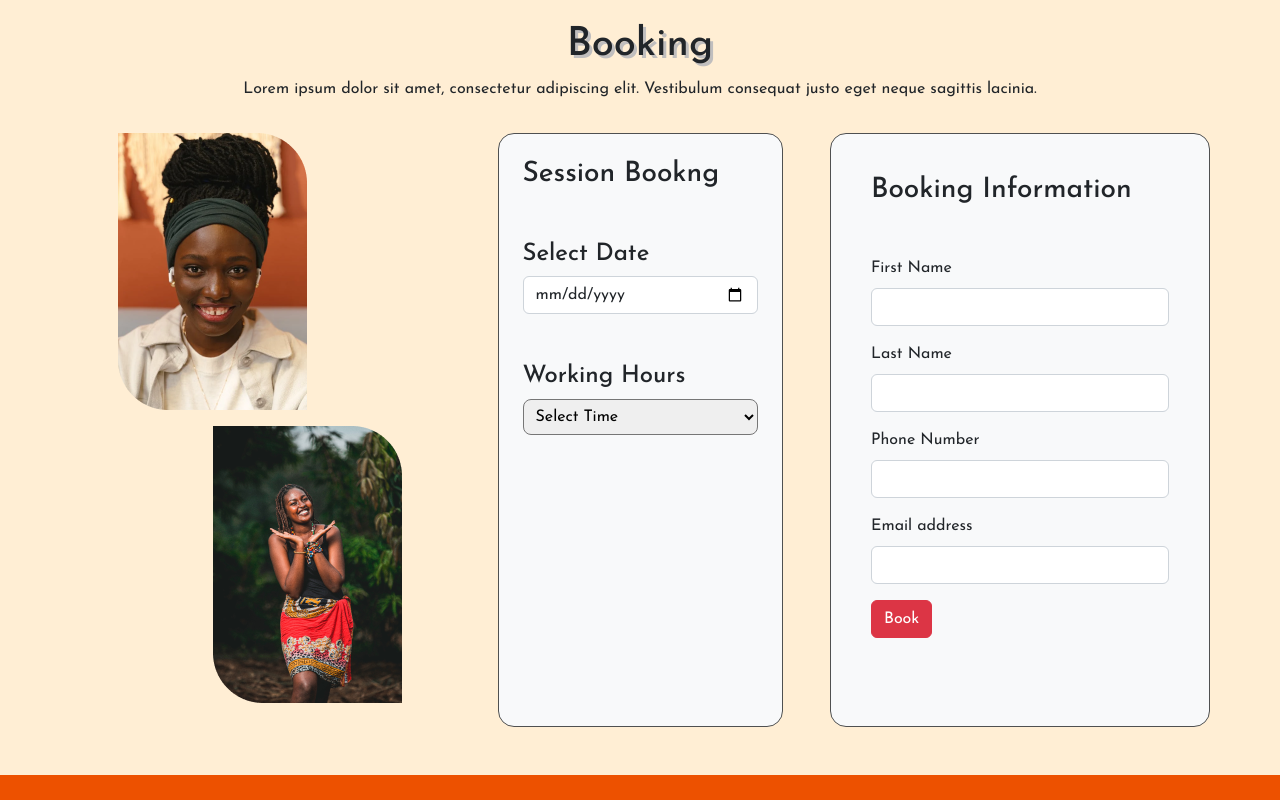
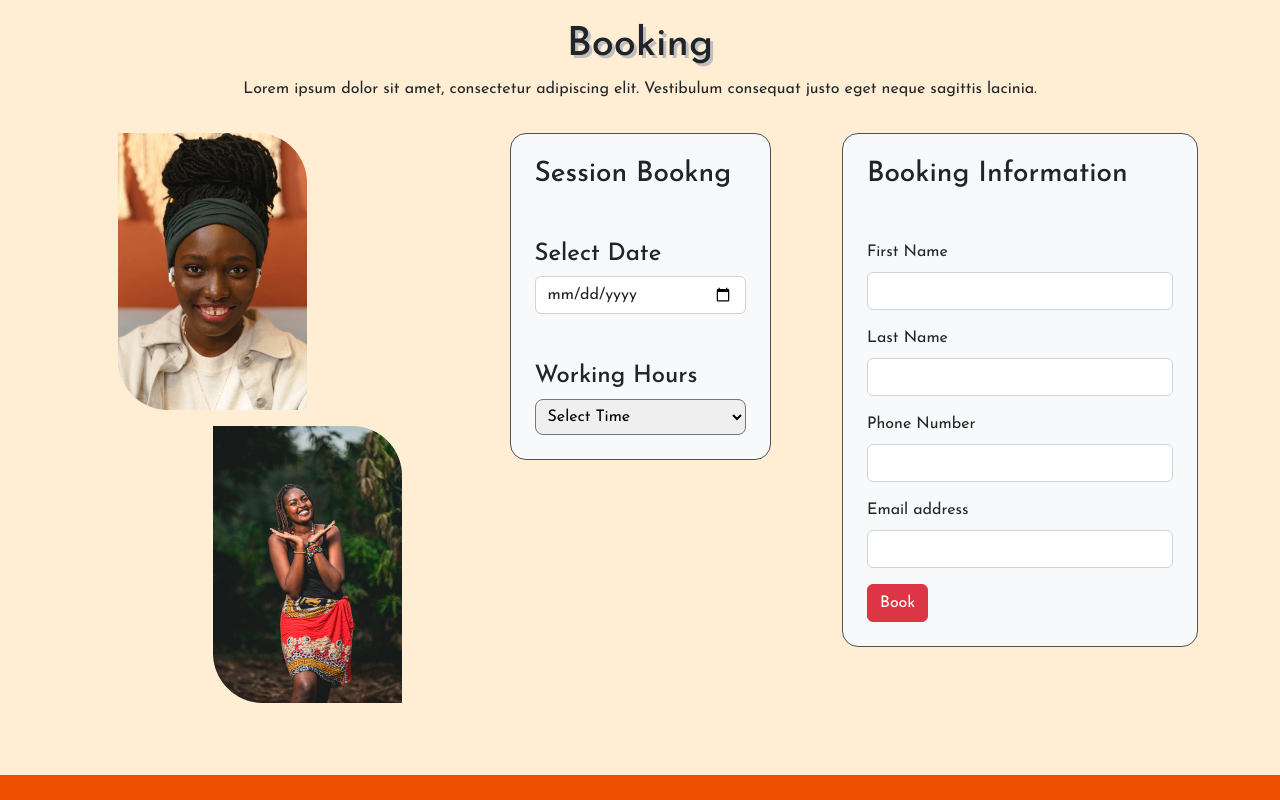
Before and after one commit to Merveille94/RegiGold, a plain HTML site: page index.html in a window 1280 px wide. Shown: the part 1360-2160 px from the top of the page. Drawn offline with nearby package versions, Linux system fonts and the light colour scheme; some packages are replaced by stand-ins of ours; a web font is replaced by a local one.

Commit message:
final update

```diff
--- a/index.html
+++ b/index.html
@@ -216,7 +216,8 @@
             </div>
 
             <!-- calender -->
-            <div class="col-md-3 bg-light rounded-4 p-4 books">
+            <div class="col-md-3">
+              <div class="bg-light rounded-4 p-4 books mb-4">
               <h3 class="mb-5">Session Bookng</h3>
               <!-- Calendar -->
               <label for="date" class="form-label h4">Select Date</label>
@@ -232,11 +233,12 @@
                   <option value="Evening">Evening (5:00 pm - 9:00 pm)</option>
                 </select>
               </div>
+              </div>
             </div>
 
             <!-- Booking Form -->
-            <div class="col-md-4 bg-light rounded-4 p-4 books">
-              <div class="p-3 mb-4">
+            <div class="col-md-4">
+              <div class="mb-4 bg-light rounded-4 p-4 books">
                 <h3 class="mb-5">Booking Information</h3>
                 <form>
                   <div class="mb-3">
@@ -281,6 +283,7 @@
                 </form>
               </div>
             </div>
+
           </div>
         </div>
       </section>
@@ -304,7 +307,7 @@
             <div class="carousel-item active">
               <div class="row d-flex flex-row justify-content-between">
                 <div class="col-md-6">
-                  <div class="row align-items-center">
+                  <div class="row align-items-center mb-sm-2">
                     <div class="col-auto">
                       <div
                         class="d-flex justify-content-center align-items-center"
@@ -482,7 +485,7 @@
     <!-- Footer -->
     <footer class="site-footer bg-color1" id="contacts">
       <div class="container">
-        <div class="footer-inner text-dark">
+        <div class="footer-inner text-dark p-4">
           <div
             class="col-lg-5 col-md-5 col-sm-5 d-flex flex-column justify-content-between"
           >
```
